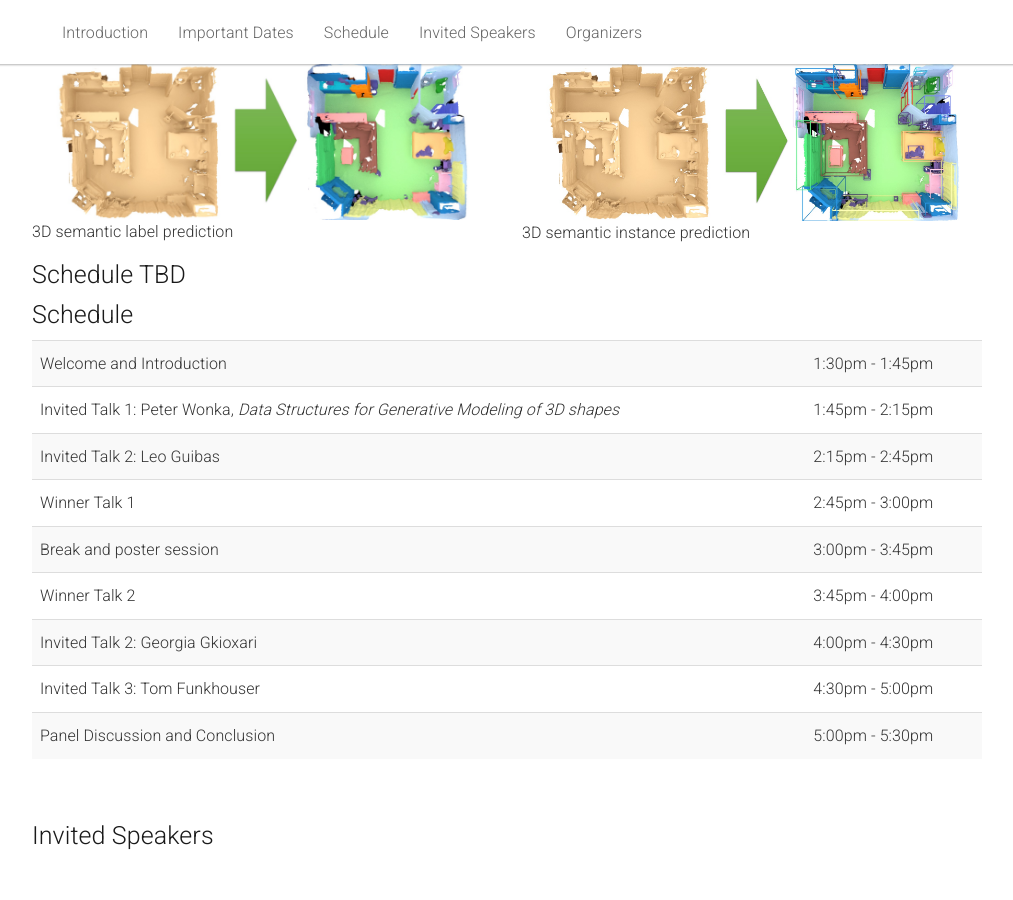
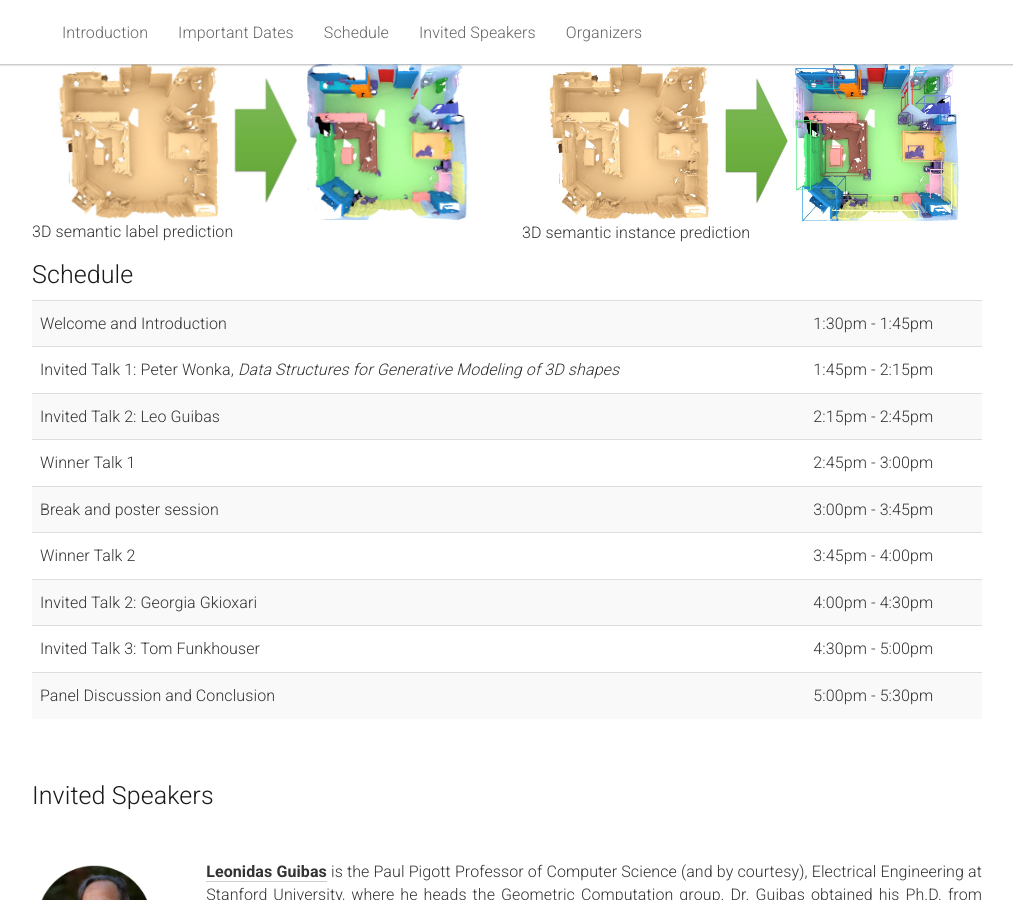
Before and after one commit to ScanNet/cvpr2023workshop, a Jekyll site: the page built from _pages/home.md, in a window 1280 px wide and 900 px high, scrolled down 1604 px. Shown: the whole window, without its empty margins (133-1146 px from the left). Built offline with Jekyll 4.4.1, drawn with Linux system fonts in a browser that asks for light colours.

Commit message:
Update home.md

```diff
--- a/_pages/home.md
+++ b/_pages/home.md
@@ -109,12 +109,6 @@ acknowledgements: ""
 </div>
 
 <div class="row" id="schedule">
-  <div class="col-xs-12">
-    <h2>Schedule TBD</h2>
-  </div>
-</div>
-
-<div class="row">
   <div class="col-xs-12">
     <h2>Schedule</h2>
   </div>
```
